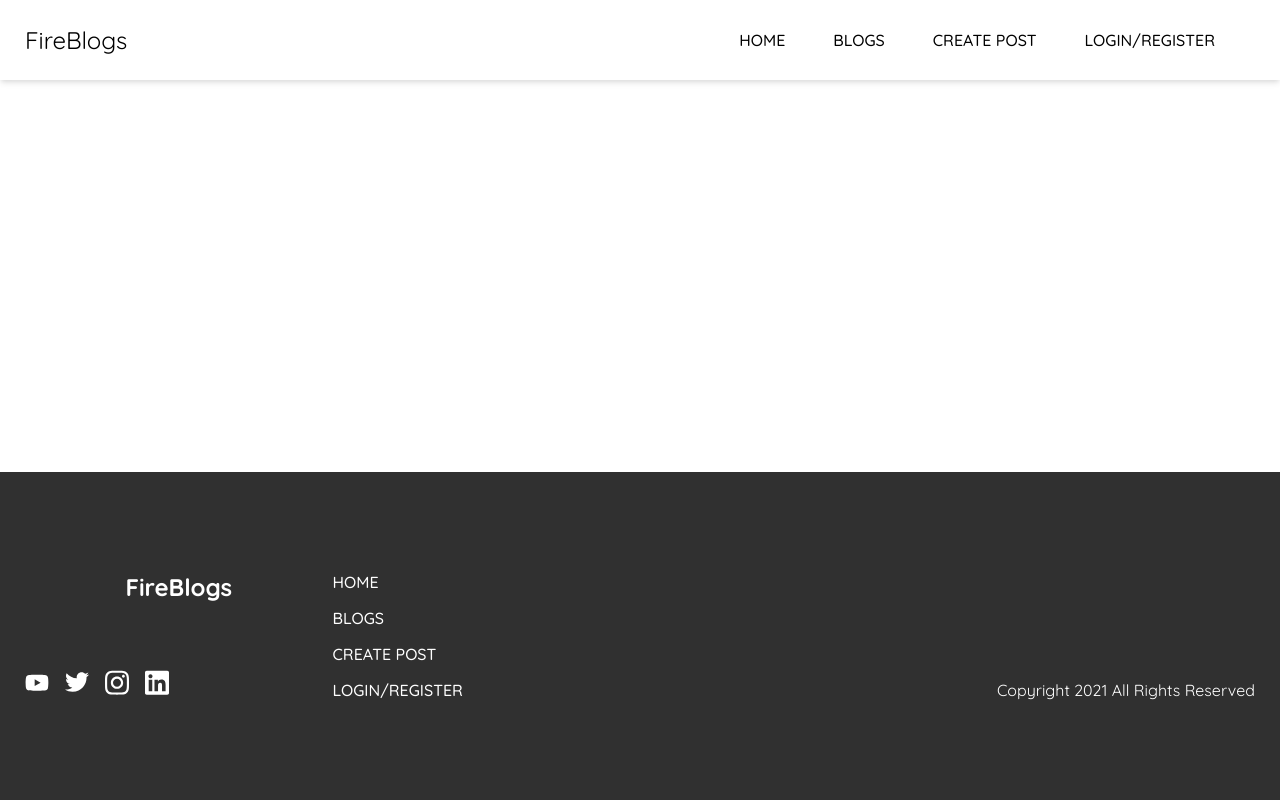
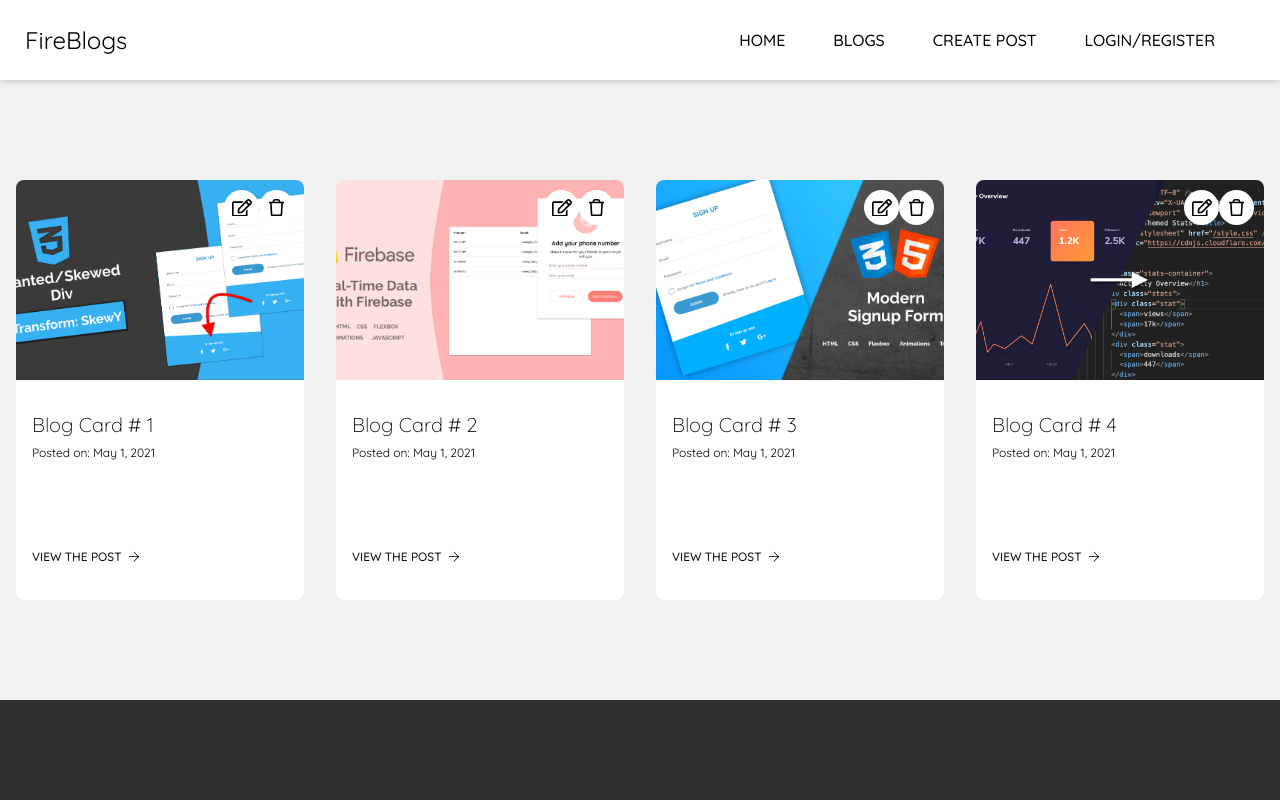
Before and after one commit to Sergent009/Vue-fireBlogs, a Vue app: page /blogs in a window 1280 px wide. Shown: the top 800 px of the page. Built offline with nearby package versions, Linux system fonts and the light colour scheme; what vue2-editor would draw is missing.

Commit message:
Working on blogs part of the website

```diff
--- a/src/App.vue
+++ b/src/App.vue
@@ -107,4 +107,55 @@ export default {
   }
 }
 
+button, .router-button{
+  transition: .5s ease all;
+  cursor: pointer;
+  margin-top: 24px;
+  padding: 12px 24px;
+  background-color: #303030;
+  color: #fff;
+  border-radius: 20px;
+  border: none;
+  text-transform: uppercase;
+}
+
+button:hover, .router-button:hover{
+  background-color: rgba(48, 48, 48, 0.7);
+}
+
+button:focus, .router-button:focus{
+  outline: none;
+}
+
+.button-ghost{
+  color: #000;
+  padding: 0;
+  border-radius: 0;
+  margin-top: 50px;
+  font-weight: 500;
+  font-size: 15px;
+  background-color: transparent;
+}
+@media (min-width: 700px){
+  .button-ghost{
+    margin-top: 0;
+    margin-left: auto;
+  }
+  i{
+    margin-left: 8px;
+  }
+}
+
+.button-light{
+  background-color: transparent;
+  border: 2px solid #fff;
+  color: #fff;
+}
+
+.button-inactive{
+  pointer-events: none !important;
+  cursor: none !important;
+  background-color: rgba(128, 128, 128, 0.5) !important;
+}
+
 </style>
--- a/src/router/index.js
+++ b/src/router/index.js
@@ -1,6 +1,7 @@
 import Vue from "vue";
 import VueRouter from "vue-router";
 import Home from "../views/Home.vue";
+import Blogs from "../views/Blogs.vue";
 
 Vue.use(VueRouter);
 
@@ -9,6 +10,11 @@ const routes = [
     path: "/",
     name: "Home",
     component: Home,
+  },
+  {
+    path: "/blogs",
+    name: "Blogs",
+    component: Blogs,
   },
 ];
 
--- a/src/store/index.js
+++ b/src/store/index.js
@@ -5,6 +5,12 @@ Vue.use(Vuex)
 
 export default new Vuex.Store({
   state: {
+    sampleBlogCards: [
+      {blogTitle: "Blog Card # 1", blogCoverPhoto: "stock-1", blogDate: "May 1, 2021"},
+      {blogTitle: "Blog Card # 2", blogCoverPhoto: "stock-2", blogDate: "May 1, 2021"},
+      {blogTitle: "Blog Card # 3", blogCoverPhoto: "stock-3", blogDate: "May 1, 2021"},
+      {blogTitle: "Blog Card # 4", blogCoverPhoto: "stock-4", blogDate: "May 1, 2021"},
+    ]
   },
   mutations: {
   },
--- /dev/null
+++ b/src/views/Blogs.vue
@@ -0,0 +1,80 @@
+<template>
+  <div class="blog-card-wrap">
+    <div class="blog-card-container">
+        <div class="toggle-edit">
+            <span>Toggle Editing Post</span>
+            <input type="checkbox" v-model="editPost">
+        </div>
+        <div class="blog-cards">
+          <BlogCard :post="post" v-for="(post, index) in sampleBlogCards" :key="index" />
+    </div>
+    </div>
+  </div>
+</template>
+
+<script>
+import BlogCard from '../components/BlogCard.vue'
+
+export default {
+    name: 'Blogs',
+    components: {BlogCard},
+    computed:{
+      sampleBlogCards(){
+        return this.$store.state.sampleBlogCards
+      }
+    }
+}
+</script>
+
+<style scoped>
+
+input[type="checkbox"]{
+    position: relative;
+    border: none;
+    -webkit-appearance: none;
+    background: #fff;
+    outline: none;
+    width: 80px;
+    height: 30px;
+    border-radius: 20px;
+    box-shadow: 0 4px 6px -1px rgba(0, 0, 0, 0,1)
+                0 2px 4px -1px rgba(0, 0, 0, 0.06);
+}
+
+input[type="checkbox"]:before{
+    content: "";
+    position: absolute;
+    width: 30px;
+    height: 30px;
+    border-radius: 20px;
+    top: 0;
+    left: 0;
+    background: #303030;
+    transform: scale(1.1);
+    transition: .7s ease all;
+     box-shadow: 0 4px 6px -1px rgba(0, 0, 0, 0,1)
+                0 2px 4px -1px rgba(0, 0, 0, 0.06);
+    }
+
+input:checked[type="checkbox"]:before{
+    background: #fff;
+    left: 52px;
+}
+
+.blog-cards{
+    position: relative;
+}
+
+.toggle-edit{
+    display: flex;
+    align-items: center;
+    position: absolute;
+    top: -70px;
+    right: 0;
+}
+
+span{
+    margin-right: 16px;
+}
+
+</style>
--- a/src/views/Home.vue
+++ b/src/views/Home.vue
@@ -6,22 +6,33 @@
       <div class="container">
         <h3>View More Recent Blogs</h3>
         <div class="blog-cards">
-          <BlogCards :post="post" v-for="(post, index) in sampleBlogCards" :key="index" />
+          <BlogCard :post="post" v-for="(post, index) in sampleBlogCards" :key="index" />
         </div>
+      </div>
+    </div>
+
+    <div class="updates">
+      <div class="container">
+        <h2>never miss a post. Register for your free account today</h2>
+        <router-link class="router-button" to="#">
+          Register for fireBlogs <Arrow class="arrow arrow-light" />
+        </router-link>
       </div>
     </div>
   </div>
 </template>
 
 <script>
+import Arrow from "../assets/Icons/arrow-right-light.svg"
 import BlogPost from '../components/BlogPost.vue'
-import BlogCards from '../components/BlogCard.vue'
+import BlogCard from '../components/BlogCard.vue'
 
 export default {
   name: "Home",
   components: {
     BlogPost,
-    BlogCards
+    BlogCard,
+    Arrow
   },
 
   data(){
@@ -45,13 +56,12 @@ export default {
         blogCoverPhoto: "designed-for-everyone"
       },
       ],
-
-      sampleBlogCards: [
-        {blogTitle: "Blog Card # 1", blogCoverPhoto: "stock-1", blogDate: "May 1, 2021"},
-        {blogTitle: "Blog Card # 2", blogCoverPhoto: "stock-2", blogDate: "May 1, 2021"},
-        {blogTitle: "Blog Card # 3", blogCoverPhoto: "stock-3", blogDate: "May 1, 2021"},
-        {blogTitle: "Blog Card # 4", blogCoverPhoto: "stock-4", blogDate: "May 1, 2021"},
-      ]
+    }
+  },
+  computed: {
+    sampleBlogCards(){
+      // accessing blogCards from state in store.
+      return this.$store.state.sampleBlogCards
     }
   }
 };
@@ -65,4 +75,43 @@ h3{
   margin-bottom: 32px;
 }
 
+.container{
+  padding: 100px 25px;
+  display: flex;
+  flex-direction: column;
+  align-items: center;
+}
+@media (min-width: 800px){
+  .container{
+    padding: 125px 25px;
+    flex-direction: row;
+  }
+}
+
+.router-button{
+  display: flex;
+  font-size: 14px;
+  text-decoration: none;
+}
+@media (min-width: 800px){
+  .router-button{
+    margin-left: auto;
+  }
+}
+
+h2{
+  font-weight: 300;
+  font-size: 32px;
+  max-width: 425px;
+  width: 100%;
+  text-align: center;
+  text-transform: uppercase;
+}
+@media (min-width: 800px){
+  h2{
+    text-align: initial;
+    font-size: 40px;
+  }
+}
+
 </style>
```
